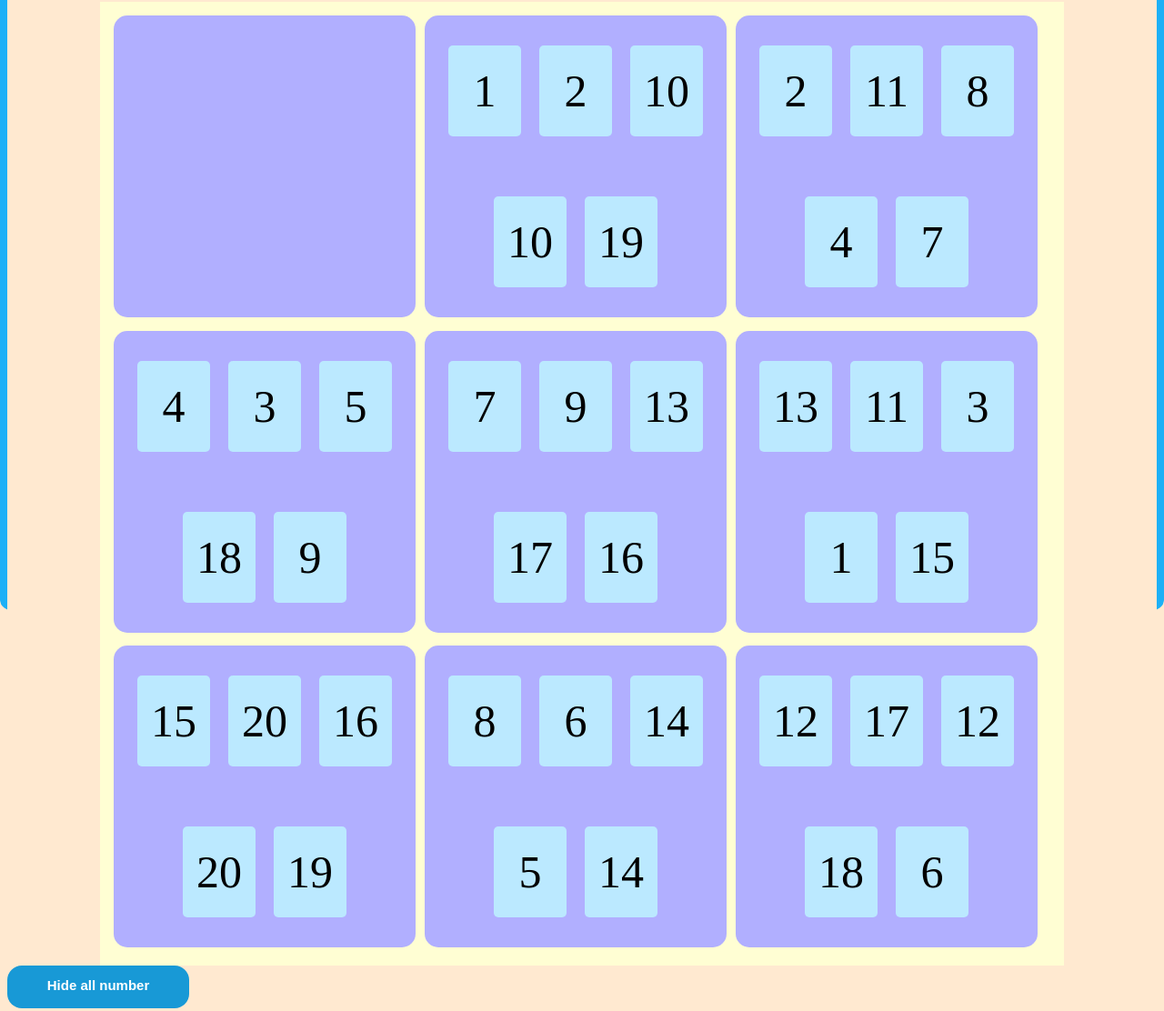
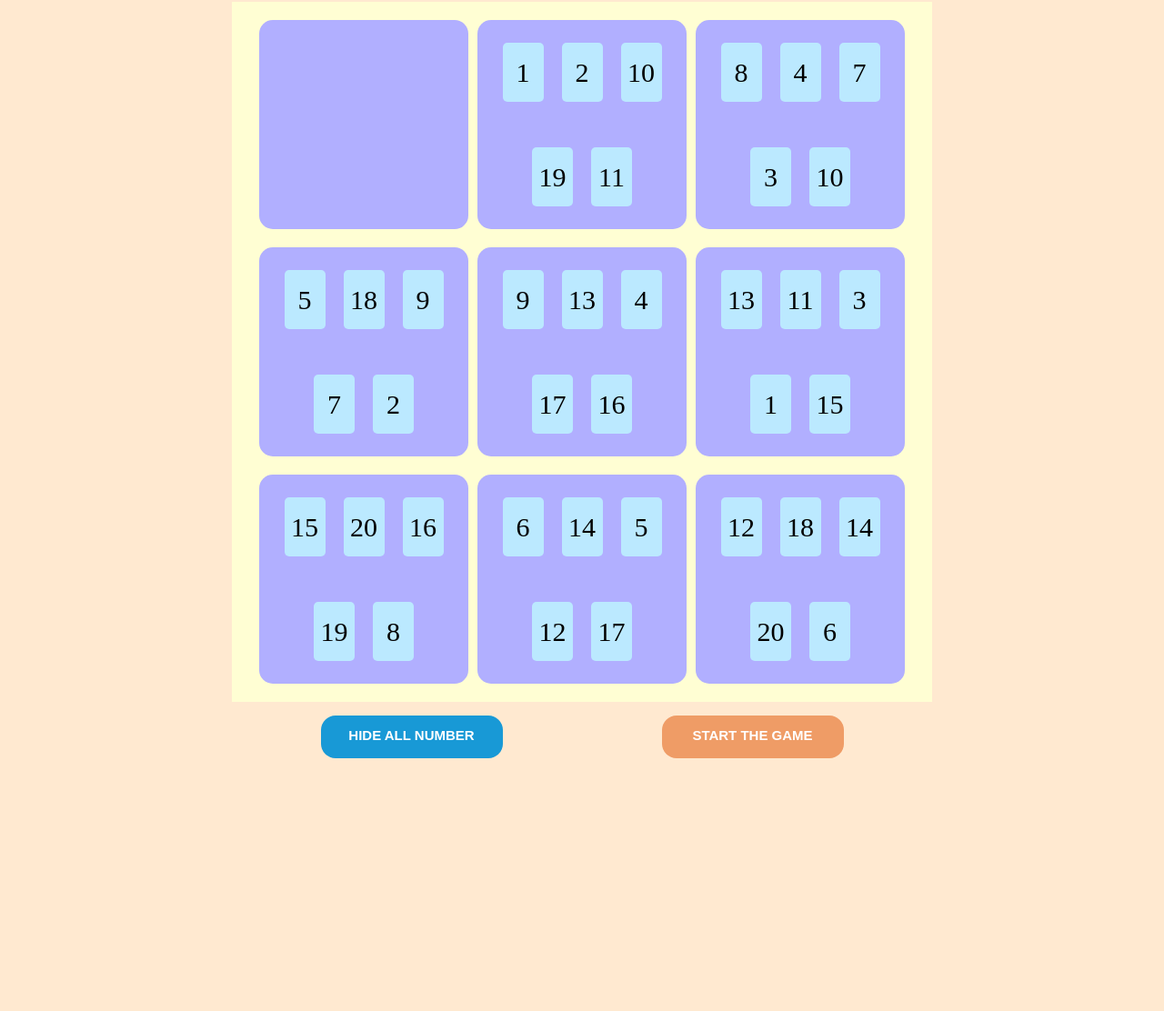
Before and after one commit to Berwyn-s/number-memorizing-game, a plain HTML site: page index.html in a window 1280 px wide. Shown: the part 128-1240 px from the top of the page at 91% size. After the commit the page ends 1010 px from the top, so only its background shows below. Drawn offline with Linux system fonts and the light colour scheme.

Commit message:
Fixing the same number appears in the card container

```diff
--- a/index.html
+++ b/index.html
@@ -74,14 +74,23 @@
         </div>
     </div>
 
-    <div>
-        <button onclick="toggleAllNumber()" class="button-19" role="button" id="toggleButton">
-            Hide all number
+    <div class="button-container">
+        <button onclick="toggleAllNumber()" class="button-19" id="toggleButton">
+            HIDE ALL NUMBER
+        </button>
+        <button onclick="gameOnStart()" class="startButton" id="startButton">
+            START THE GAME
         </button>
     </div>
 
 
     <script>
+
+        let GAMEonSTART = false
+
+        function gameOnStart(){
+
+        }
 
         let numberIsShown = true
         let dragSrcEl;
@@ -140,13 +149,15 @@
         });
 
         let usedNumbersCount = {};
+        let usedNumberonTheSameBox = {};
+        let numberBoxCount = 0;
         let cardNumbers = document.querySelectorAll(".card-number");
         let maxLoop = 0;
 
         cardNumbers.forEach(cardNumber => {
             let randomNumber = Math.floor(Math.random() * 20) + 1;
 
-            while (usedNumbersCount[randomNumber] >= 2) {
+            while (usedNumbersCount[randomNumber] >= 2 || usedNumberonTheSameBox[randomNumber]) {
                 console.log("Generating new number since " + randomNumber + " already used twice");
                 randomNumber = Math.floor(Math.random() * 20) + 1;
                 maxLoop++;
@@ -155,12 +166,23 @@
                     maxLoop = 0
                     break;
                 }
+
             }
 
             if (!usedNumbersCount[randomNumber]) {
                 usedNumbersCount[randomNumber] = 0;
             }
             usedNumbersCount[randomNumber]++;
+
+            if (!usedNumberonTheSameBox[randomNumber]){
+                usedNumberonTheSameBox[randomNumber] = true
+            }
+
+            numberBoxCount++;
+            if (numberBoxCount >= 5){
+                numberBoxCount = 0;
+                usedNumberonTheSameBox = {};
+            }
 
             cardNumber.innerHTML = "<p class='number'>" + randomNumber + "</p>";
             cardNumber.addEventListener("click", (e) => {
--- a/style.css
+++ b/style.css
@@ -9,6 +9,7 @@
 
 html,body {
     background-color: var(--soft-cream);
+    padding-bottom: 20px;
 }
 
 h1{
@@ -21,6 +22,8 @@ h1{
 .card-container{
     display: flex;
     flex-wrap: wrap;
+    justify-content: center;
+    align-items: center;
     background-color: var(--soft-light-cream);
     margin: auto;
     padding: 10px;
@@ -151,13 +154,14 @@ h1{
 /* Template Button */
 
 .button-19 {
+    display: inline-block;
     background-color: #1899D6;
     border: solid transparent;
     border-radius: 16px;
     border-width: 0 0 4px;
     color: #FFFFFF;
     cursor: pointer;
-    display: inline-block;
+    margin: auto;
     font-family: din-round,sans-serif;
     font-size: 15px;
     font-weight: 700;
@@ -166,36 +170,54 @@ h1{
     width: 200px;
 }
 
-  .button-19:after {
-    background-clip: padding-box;
-    background-color: #1CB0F6;
+.startButton {
+    display: inline-block;
+    background-color: var(--soft-orange);
     border: solid transparent;
     border-radius: 16px;
     border-width: 0 0 4px;
-    bottom: -4px;
-    content: "";
-    left: 0;
-    position: absolute;
-    right: 0;
-    top: 0;
-    z-index: -1;
+    color: #FFFFFF;
+    cursor: pointer;
+    margin: auto;
+    font-family: din-round,sans-serif;
+    font-size: 15px;
+    font-weight: 700;
+    padding: 13px 16px;
+    text-align: center;
+    width: 200px;
 }
 
-  .button-19:main,
-  .button-19:focus {
-    user-select: auto;
+.button-container{
+    display: flex;
+    width: 1040px;
+    margin : auto;
+    justify-content: center;
+    align-items: center;
+    margin-top: 15px;
 }
 
-  .button-19:hover:not(:disabled) {
-    filter: brightness(1.1);
-    -webkit-filter: brightness(1.1);
+@media screen and (max-width: 2080px) {
+    .card-container{
+        width: 750px;
+        height: 750px;
     }
 
-  .button-19:disabled {
-    cursor: auto;
+    .card-number-container{
+        width: 230px;
+        height: 230px;
     }
 
-  .button-19:active {
-    border-width: 4px 0 0;
-    background: none;
+    .card-number{
+        width: 45px;
+        height: 65px;
     }
+
+    .number{
+        font-size: 30px;
+    }
+
+    .button-container{
+        width: 750px;
+        margin-top: 15px;
+    }
+}
```
Lines whose indentation alone changed are shown as unchanged.
